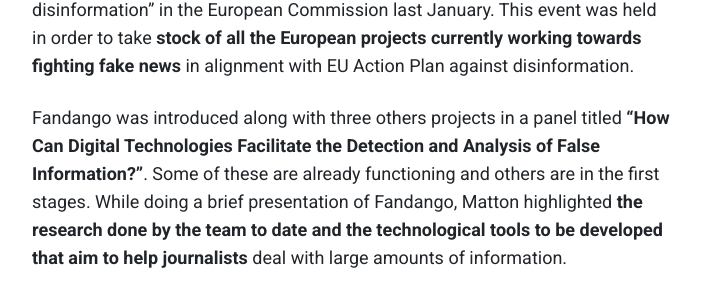
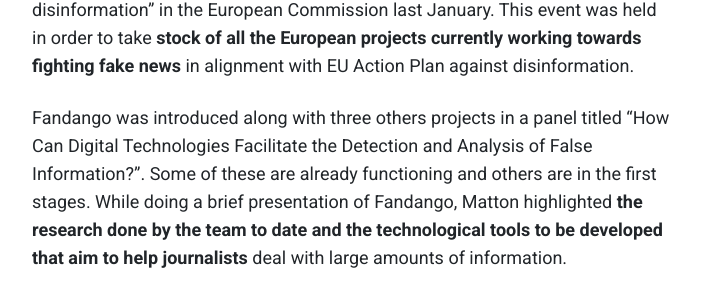
Before and after one commit to fandangOrg/fandango-web, a Jekyll site: the page built from _posts/2019-02-22-fandango-presentation-alignment-with-eu-action-plan-for-fighting-disinformation.markdown, in a window 1280 px wide, cut to the strip 465-757 px from the top of the page. Shown: the whole strip, without its empty margins (288-989 px from the left). Built offline with Jekyll 4.4.1, drawn with Linux system fonts in a browser that asks for light colours; comment, search, counter and statistics services are not loaded.

```diff
--- a/_posts/2019-02-22-fandango-presentation-alignment-with-eu-action-plan-for-fighting-disinformation.markdown
+++ b/_posts/2019-02-22-fandango-presentation-alignment-with-eu-action-plan-for-fighting-disinformation.markdown
@@ -5,7 +5,7 @@ date: 2019-02-22 14:44:00 Z
 
 Mike Matton, from the innovation area of the VRT broadcaster, was in charge of presenting the Fandango Project during the conference "Countering online disinformation" in the European Commission last January. This event was held in order to take **stock of all the European projects currently working towards fighting fake news** in alignment with EU Action Plan against disinformation.
 
-Fandango was introduced along with three others projects in a panel titled **"How Can Digital Technologies Facilitate the Detection and Analysis of False Information?"**. Some of these are already functioning and others are in the first stages. While doing a brief presentation of Fandango, Matton highlighted **the research done by the team to date and the technological tools to be developed that aim to help journalists** deal with large amounts of information.
+Fandango was introduced along with three others projects in a panel titled "How Can Digital Technologies Facilitate the Detection and Analysis of False Information?". Some of these are already functioning and others are in the first stages. While doing a brief presentation of Fandango, Matton highlighted **the research done by the team to date and the technological tools to be developed that aim to help journalists** deal with large amounts of information.
 
 <div class="video">
 <iframe width="640" height="360" src="https://www.youtube.com/embed/fnqBmQahEd0?rel=0&amp;controls=1&amp;showinfo=0" frameborder="0" allowfullscreen></iframe>
```
